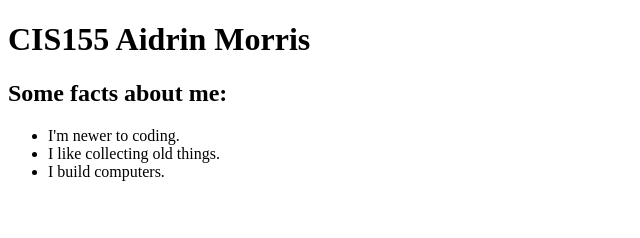
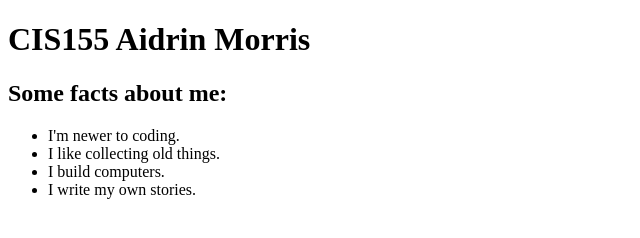
Before and after one commit to AidrinMorris/aidrinmorris.github.io, a plain HTML site: page my-website.html in a window 1280 px wide. Shown: the whole page, without its empty margins (0-640 px from the left). Drawn offline with Linux system fonts and the light colour scheme.

Commit message:
my-website.html

```diff
--- a/my-website.html
+++ b/my-website.html
@@ -12,6 +12,7 @@
     <li>I'm newer to coding.</li>
     <li>I like collecting old things.</li>
     <li>I build computers.</li>
+    <li>I write my own stories.</li>
     </ul>
 </body>
 </html>
```
